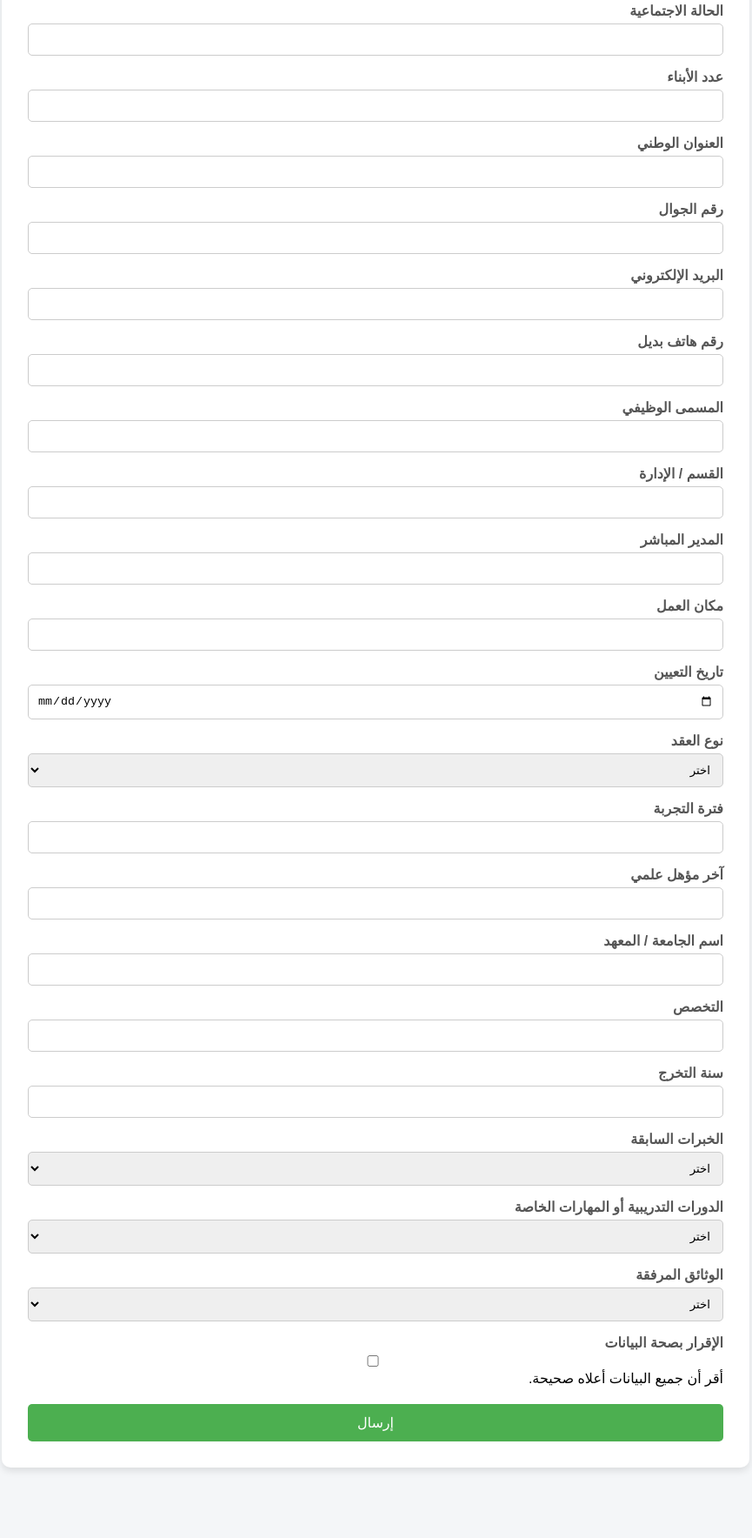
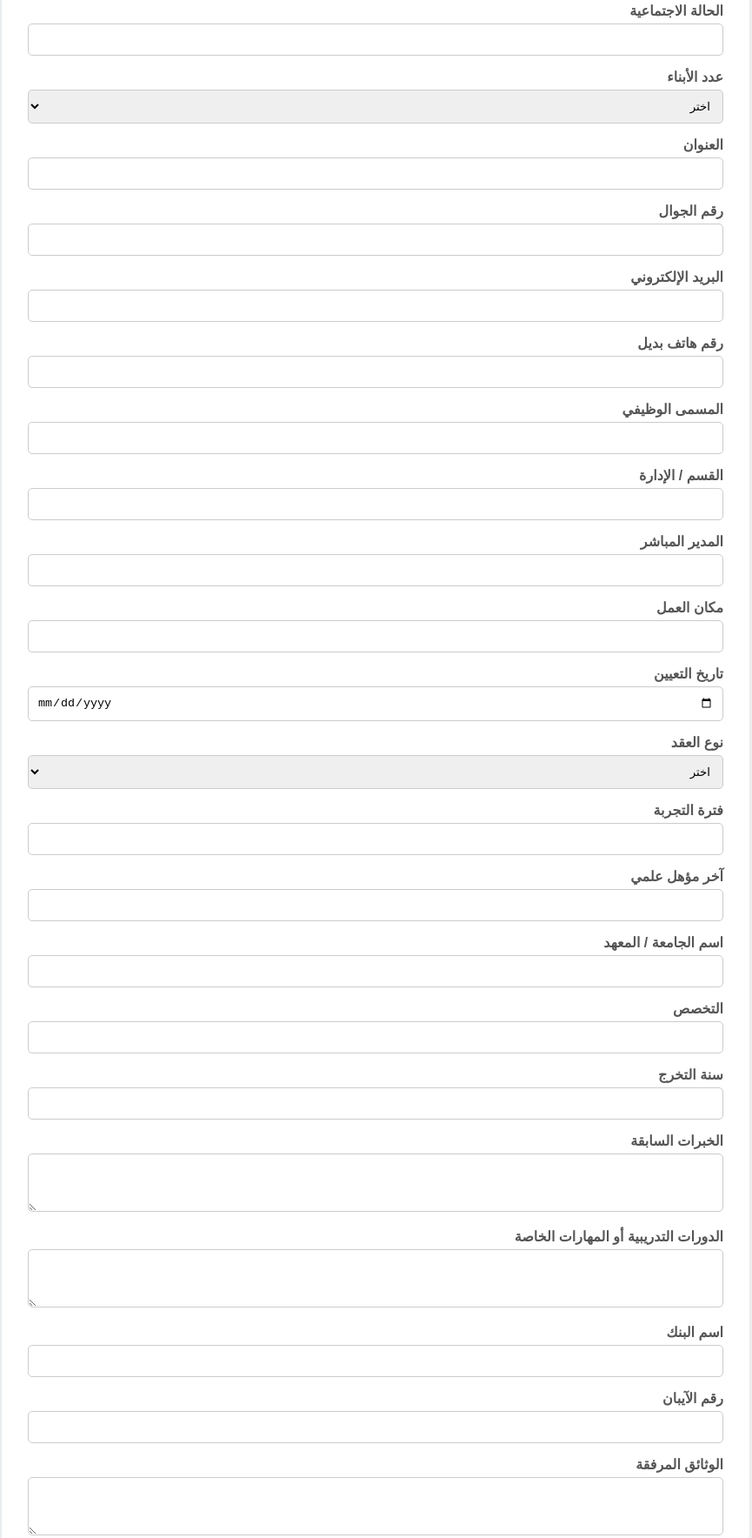
Before and after one commit to m3uai/employee-form, a plain HTML site: page index.html in a window 1280 px wide. Shown: the part 512-2280 px from the top of the page at 87% size, without its empty margins (208-1073 px from the left). Before the commit the page ends 2219 px from the top, so only its background shows below. Drawn offline with nearby package versions, Linux system fonts and the light colour scheme.

Commit message:
new employee form index.html

```diff
--- a/index.html
+++ b/index.html
@@ -63,10 +63,12 @@
     }
   </style>
 </head>
+
 <body>
   <div class="container">
     <h1>نموذج الإجراء الذاتية عند تعيين الموظف</h1>
     <form id="job-form">
+
       <label>الاسم الكامل</label>
       <input type="text" name="fullName" required>
 
@@ -89,10 +91,20 @@
       <label>الحالة الاجتماعية</label>
       <input type="text" name="maritalStatus">
 
+      <!-- عدد الأبناء: يوجد/لا يوجد -->
       <label>عدد الأبناء</label>
-            <input type="number" name="children">
+      <select name="hasChildren" id="hasChildren" onchange="toggleChildrenInput()">
+        <option value="">اختر</option>
+        <option value="يوجد">يوجد</option>
+        <option value="لا يوجد">لا يوجد</option>
+      </select>
 
-            <label>العنوان الوطني</label>
+      <div id="childrenCountDiv" style="display: none;">
+        <label>كم عدد الأبناء؟</label>
+        <input type="number" name="childrenCount" min="0">
+      </div>
+
+      <label>العنوان</label>
       <input type="text" name="address">
 
       <label>رقم الجوال</label>
@@ -142,42 +154,42 @@
       <label>سنة التخرج</label>
       <input type="number" name="graduationYear">
 
-            <!-- الخبرات السابقة -->
       <label>الخبرات السابقة</label>
-            <select name="hasExperience" id="hasExperience" onchange="toggleField('hasExperience', 'experienceField')">
-                <option value="">اختر</option>
-                <option value="yes">يوجد</option>
-                <option value="no">لا يوجد</option>
-            </select>
-            <textarea name="experience" id="experienceField" rows="3" style="display:none;" placeholder="يرجى كتابة الخبرات السابقة هنا"></textarea>
+      <textarea name="experience" rows="3"></textarea>
 
-            <!-- الدورات التدريبية أو المهارات الخاصة -->
       <label>الدورات التدريبية أو المهارات الخاصة</label>
-            <select name="hasSkills" id="hasSkills" onchange="toggleField('hasSkills', 'skillsField')">
-                <option value="">اختر</option>
-                <option value="yes">يوجد</option>
-                <option value="no">لا يوجد</option>
-            </select>
-            <textarea name="skills" id="skillsField" rows="3" style="display:none;" placeholder="يرجى كتابة الدورات أو المهارات هنا"></textarea>
+      <textarea name="skills" rows="3"></textarea>
 
-            <!-- الوثائق المرفقة -->
+      <label>اسم البنك</label>
+      <input type="text" name="bankName">
+
+      <label>رقم الآيبان</label>
+      <input type="text" name="iban">
+
       <label>الوثائق المرفقة</label>
-            <select name="hasAttachments" id="hasAttachments" onchange="toggleField('hasAttachments', 'attachmentsField')">
-                <option value="">اختر</option>
-                <option value="yes">يوجد</option>
-                <option value="no">لا يوجد</option>
-            </select>
-            <textarea name="attachments" id="attachmentsField" rows="3" style="display:none;" placeholder="يرجى كتابة الوثائق المرفقة هنا"></textarea>
+      <textarea name="attachments" rows="3"></textarea>
 
       <label>الإقرار بصحة البيانات</label>
       <input type="checkbox" name="confirmation" value="تم الإقرار"> أقر أن جميع البيانات أعلاه صحيحة.
 
       <button type="submit">إرسال</button>
+
     </form>
   </div>
 
   <script>
-        // كود إرسال الإيميل
+    // تحكم في ظهور خانة عدد الأبناء
+    function toggleChildrenInput() {
+      var select = document.getElementById("hasChildren");
+      var childrenDiv = document.getElementById("childrenCountDiv");
+      if (select.value === "يوجد") {
+        childrenDiv.style.display = "block";
+      } else {
+        childrenDiv.style.display = "none";
+      }
+    }
+
+    // إرسال النموذج عبر EmailJS
     document.getElementById("job-form").addEventListener("submit", function(event) {
       event.preventDefault();
 
@@ -185,24 +197,13 @@
         .then(function(response) {
           alert("تم إرسال النموذج بنجاح!");
           document.getElementById("job-form").reset();
+          toggleChildrenInput(); // نخفي حقل عدد الأبناء بعد الإرسال
         }, function(error) {
           alert("حدث خطأ أثناء الإرسال. الرجاء المحاولة مرة أخرى.");
           console.error("خطأ:", error);
         });
     });
+  </script>
 
-        // كود إظهار وإخفاء الحقول حسب الاختيار
-        function toggleField(selectId, fieldId) {
-            var select = document.getElementById(selectId);
-            var field = document.getElementById(fieldId);
-
-            if (select.value === "yes") {
-                field.style.display = "block";
-            } else {
-                field.style.display = "none";
-                field.value = "";
-            }
-        }
-    </script>
 </body>
 </html>
```
Lines whose indentation alone changed are shown as unchanged.
